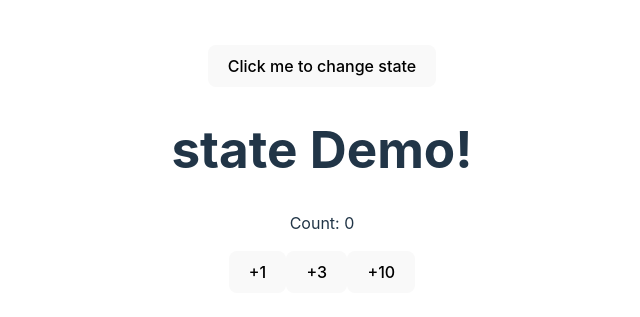
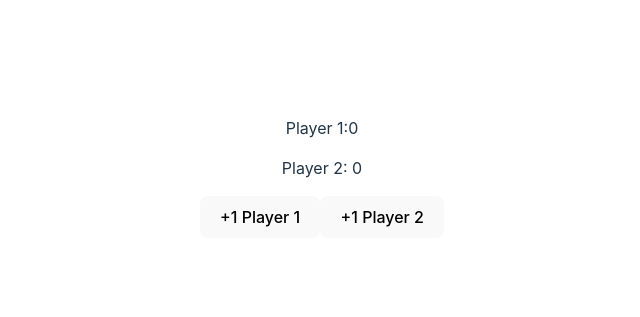
Before and after one commit to Priyanshubelwal17/State-demo, a React (Vite) app: page / in a window 1280 px wide. Shown: the part 231-548 px from the top of the page, without its empty margins (318-958 px from the left). Built offline with nearby package versions, Linux system fonts and the light colour scheme.

Commit message:
Add Scorekeeper component with state for player scores

```diff
--- a/src/App.jsx
+++ b/src/App.jsx
@@ -4,15 +4,17 @@ import viteLogo from '/vite.svg'
 import './App.css'
 import Counter from './Counter'
 import Dumbo from './Dumbo'
+import ScoreKeeper from './ScoreKeeper'
 
 function App() {
   const [count, setCount] = useState(0)
 
   return (
     <>
-      <Dumbo />
+      <ScoreKeeper />
+      {/* <Dumbo />
       <h1>state Demo!</h1>
-      <Counter />
+      <Counter /> */}
     </>
   )
 }
--- /dev/null
+++ b/src/ScoreKeeper.jsx
@@ -0,0 +1,25 @@
+import { useState } from "react";
+function ScoreKeeper() {
+    const [scores, setScores] = useState({ p1Score: 0, p2Score: 0 })
+
+    function increaseP1Score() {
+        setScores((oldscores) => {
+            return { ...oldscores, p1Score: oldscores.p1Score + 1 }
+        })
+    }
+    function increaseP2Score() {
+        setScores((oldscores) => {
+            return { ...oldscores, p2Score: oldscores.p2Score + 1 }
+        })
+    }
+    return (
+        <div>
+            <p>Player 1:{scores.p1Score}</p>
+            <p>Player 2: {scores.p2Score} </p>
+            <button onClick={increaseP1Score} >+1 Player 1</button>
+            <button onClick={increaseP2Score} >+1 Player 2</button>
+        </div>
+    )
+}
+
+export default ScoreKeeper;
```
